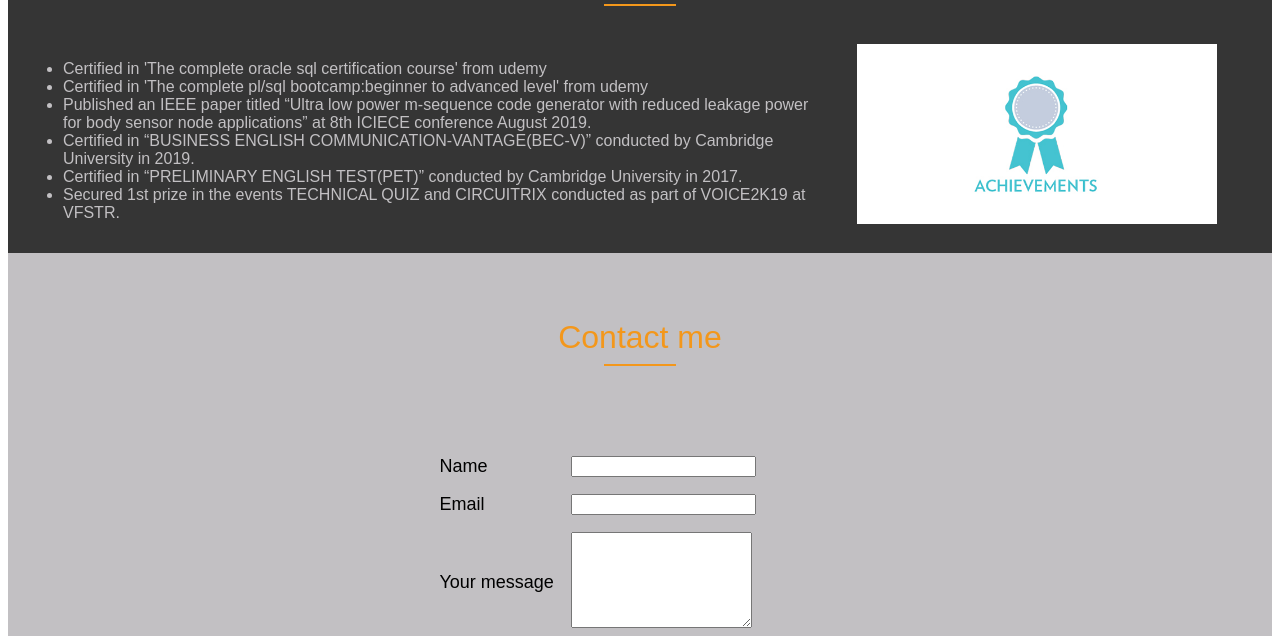
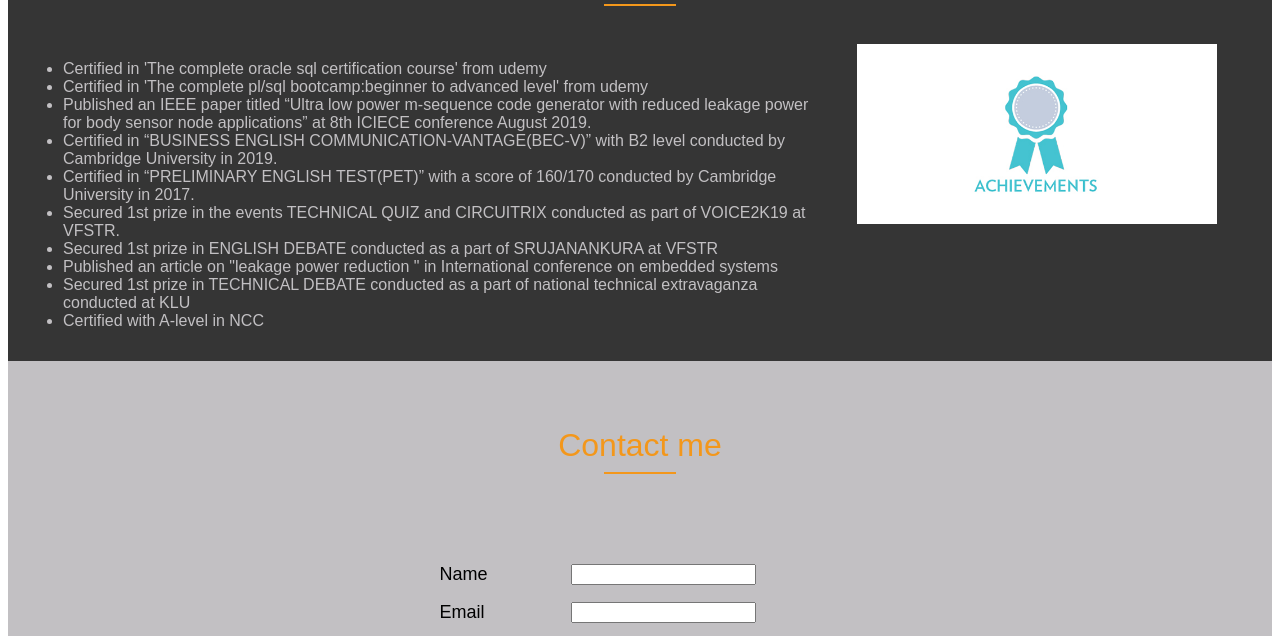
Before and after one commit to revanth2412/revanth_site, a plain HTML site: page index.html in a window 1280 px wide. Shown: the part 1520-2156 px from the top of the page. Drawn offline with Linux system fonts and the light colour scheme.

Commit message:
Update index.html
updated achievements.

```diff
--- a/index.html
+++ b/index.html
@@ -176,9 +176,13 @@
                   <li>Certified in 'The complete oracle sql certification course' from udemy</li>
                   <li>Certified in 'The complete pl/sql bootcamp:beginner to advanced level' from udemy</li>
                   <li>Published an IEEE paper titled “Ultra low power m-sequence code generator with reduced leakage power for body sensor node applications” at 8th ICIECE conference August 2019.</li>
-                  <li>Certified in “BUSINESS ENGLISH COMMUNICATION-VANTAGE(BEC-V)” conducted by Cambridge University in 2019.</li>
-                  <li>Certified in “PRELIMINARY ENGLISH TEST(PET)” conducted by Cambridge University in 2017.</li>
+                  <li>Certified in “BUSINESS ENGLISH COMMUNICATION-VANTAGE(BEC-V)” with B2 level conducted by Cambridge University in 2019.</li>
+                  <li>Certified in “PRELIMINARY ENGLISH TEST(PET)” with a score of 160/170 conducted by Cambridge University in 2017.</li>
                   <li>Secured 1st prize in the events TECHNICAL QUIZ and CIRCUITRIX conducted as part of VOICE2K19 at VFSTR.</li>
+                  <li>Secured 1st prize in ENGLISH DEBATE conducted as a part of SRUJANANKURA at VFSTR </li>
+                  <li>Published an article on "leakage power reduction " in International conference on embedded systems</li>
+                  <li>Secured 1st prize in TECHNICAL DEBATE conducted as a part of national technical extravaganza conducted at KLU</li>
+                  <li>Certified with A-level in NCC</li>
                 </ul>
               </font>
             </td>
```
